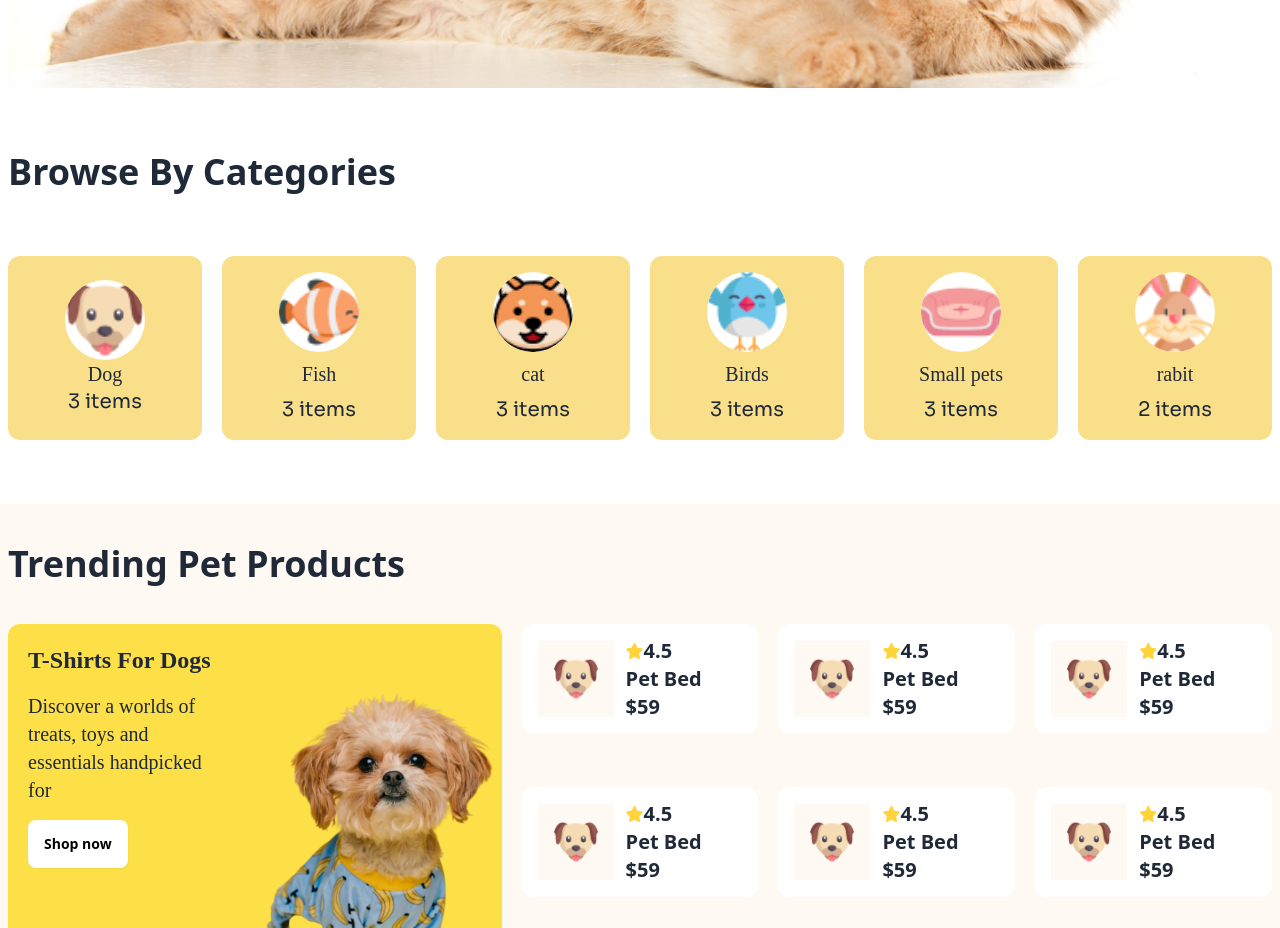
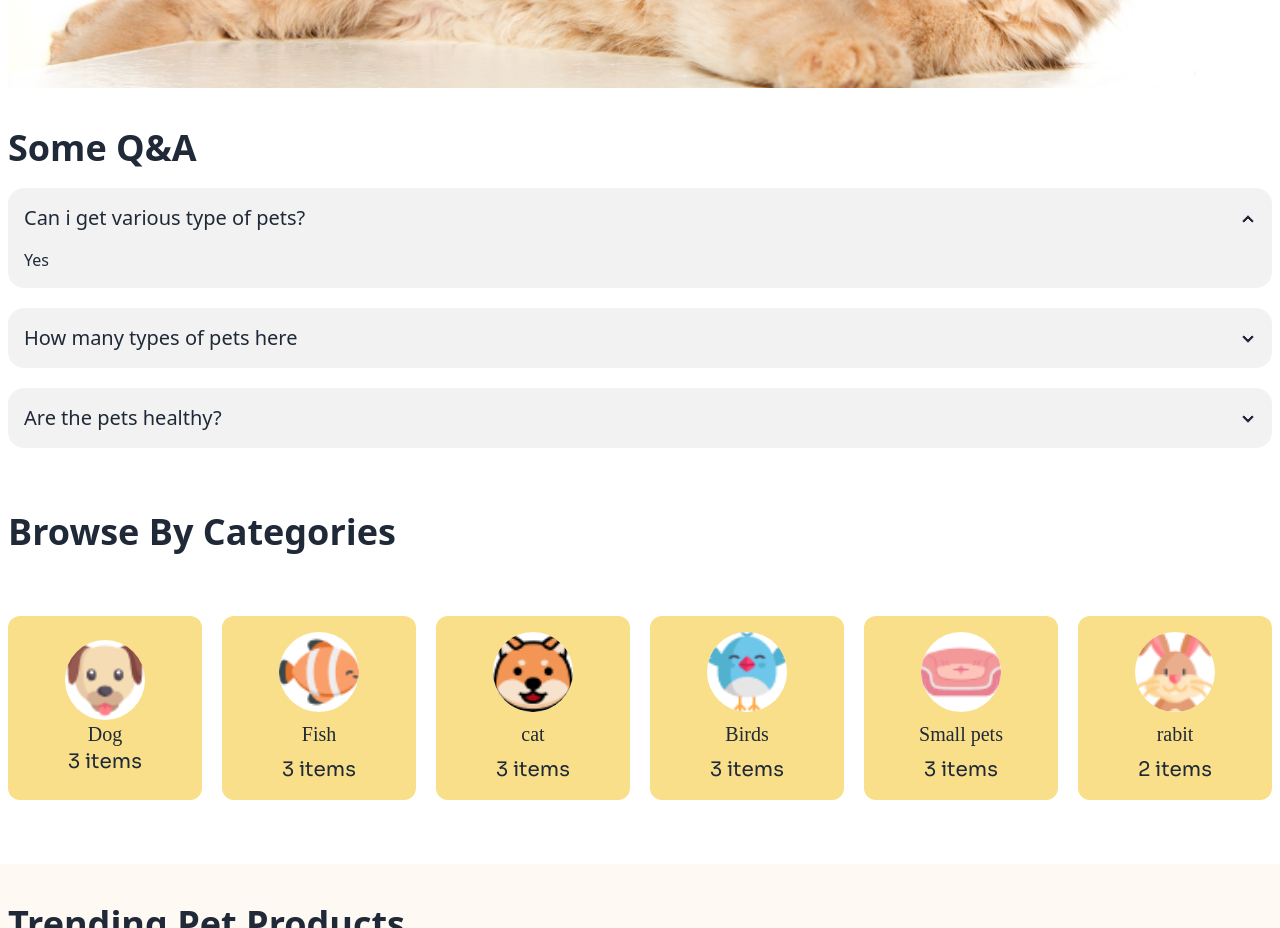
Before and after one commit to Tabibw/Assignment-3, a plain HTML site: page index.html in a window 1280 px wide. Shown: the part 800-1728 px from the top of the page. Drawn offline with nearby package versions, Linux system fonts and the light colour scheme; a web font is replaced by a local one.

Commit message:
completed a challange part

```diff
--- a/index.html
+++ b/index.html
@@ -95,6 +95,32 @@
   </header>
 
   <main>
+    <section>
+      <div class="md:container mx-auto space-y-5 px-2">
+        <h1 class="text-4xl font-bold">Some Q&A</h1>
+        <div class="collapse collapse-arrow bg-base-200">
+          <input type="radio" name="my-accordion-2" checked="checked" />
+          <div class="collapse-title text-xl font-medium">Can i get various type of pets?</div>
+          <div class="collapse-content">
+            <p>Yes</p>
+          </div>
+        </div>
+        <div class="collapse collapse-arrow bg-base-200">
+          <input type="radio" name="my-accordion-2" />
+          <div class="collapse-title text-xl font-medium">How many types of pets here</div>
+          <div class="collapse-content">
+            <p>Total 6</p>
+          </div>
+        </div>
+        <div class="collapse collapse-arrow bg-base-200">
+          <input type="radio" name="my-accordion-2" />
+          <div class="collapse-title text-xl font-medium">Are the pets healthy?</div>
+          <div class="collapse-content">
+            <p>Yes</p>
+          </div>
+        </div>
+      </div>
+    </section>
     <section class="">
       <div class="md:container mx-auto my-16 px-2">
         <h3 class="text-4xl font-bold pb-16">Browse By Categories</h3>
```
